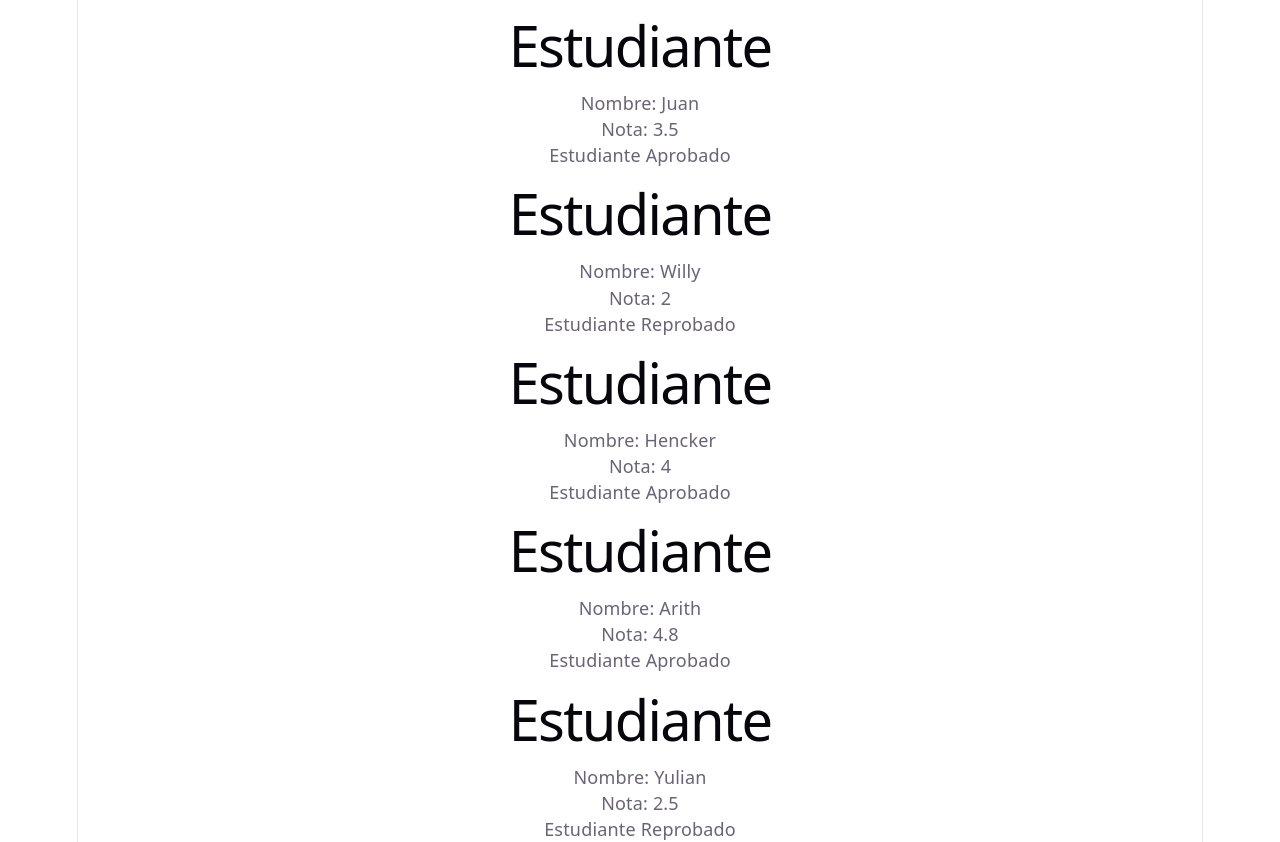
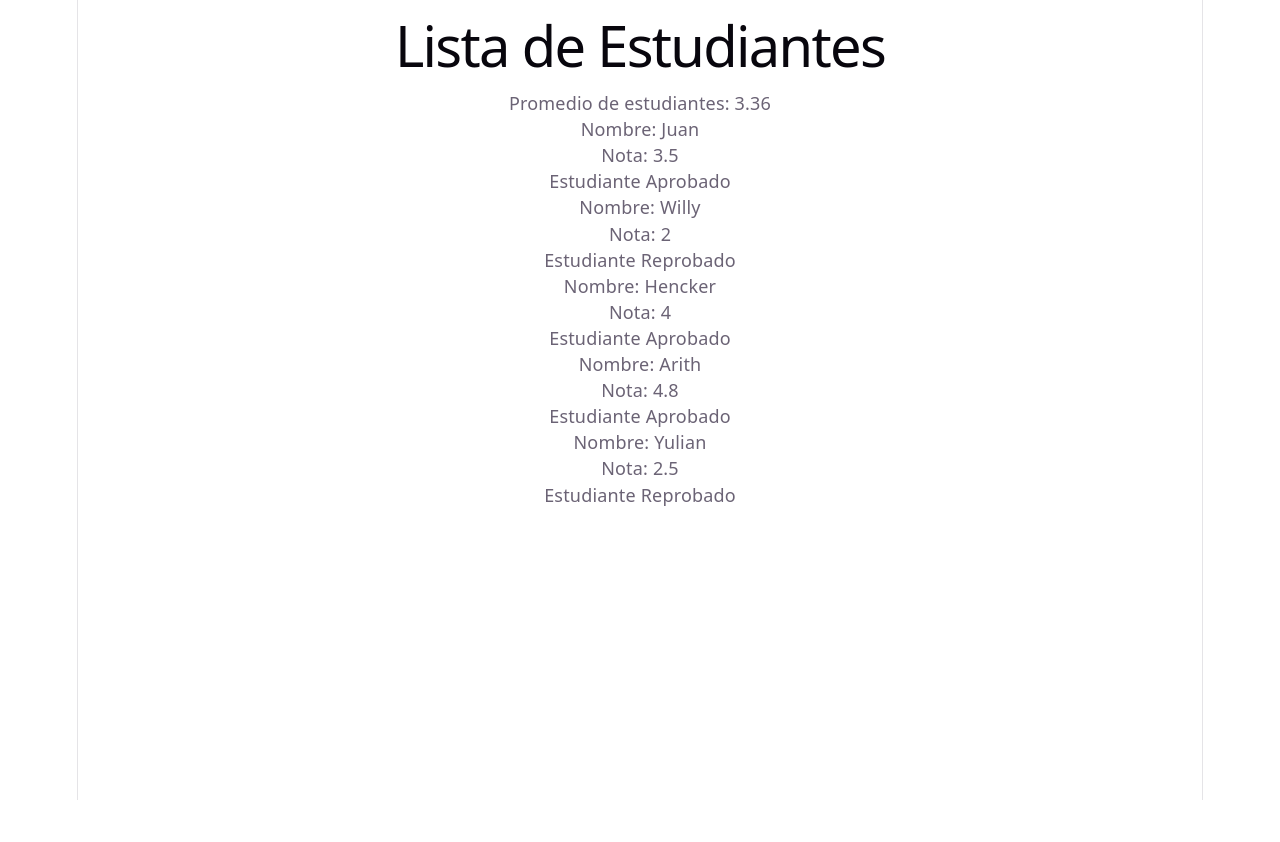
Before and after one commit to Edwardsamith/Taller-Registro-de-notas, a React (Vite) app in the folder taller/: page / in a window 1280 px wide. After the commit the page ends 800 px from the top, so only its background shows below. Built offline with nearby package versions, Linux system fonts and the light colour scheme.

Commit message:
Calculo de Promedio

```diff
--- a/taller/src/App.jsx
+++ b/taller/src/App.jsx
@@ -10,8 +10,12 @@ function App() {
     { nombre: "Yulian", nota: 2.5 },
   ];
 
+  const promedio = estudiantes.reduce((acumulador, estudiante) => acumulador + estudiante.nota, 0) / estudiantes.length;
+
   return (
     <>
+      <h1>Lista de Estudiantes</h1>
+      <p>Promedio de estudiantes: {promedio.toFixed(2)}</p>
       {estudiantes.map((estudiante, index) => (
         <Estudiante
           key={index}
--- a/taller/src/components/Estudiante.jsx
+++ b/taller/src/components/Estudiante.jsx
@@ -1,7 +1,6 @@
 function Estudiante({ nombre, nota }) {
   return (
     <div>
-      <h1>Estudiante</h1>
       <p>Nombre: {nombre}</p>
       <p>Nota: {nota}</p>
       <p>{nota >= 3 ? "Estudiante Aprobado" : "Estudiante Reprobado"}</p>
```
